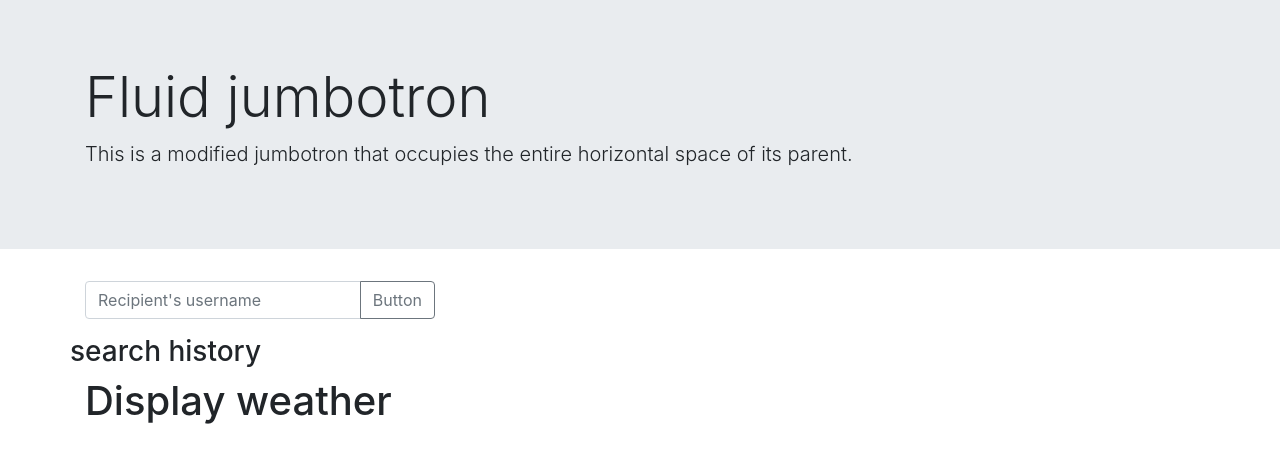
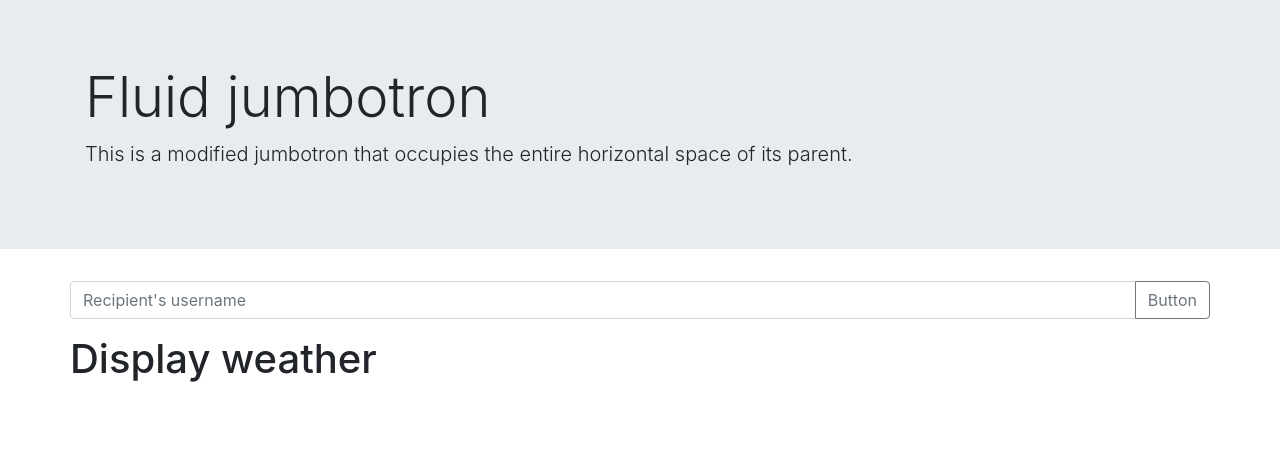
Before and after one commit to LSMarch/weather_dash, a plain HTML site: page index.html in a window 1280 px wide. Drawn offline with nearby package versions, Linux system fonts and the light colour scheme.

Commit message:
wireframing

```diff
--- a/index.html
+++ b/index.html
@@ -19,23 +19,27 @@
         </div>
     </header>
     <main class="container">
-        <section>
-            <section class="row flex-column">
-            <div class="input-group mb-3 col-4">
+        <section class="row">
+            <div class="input-group mb-3">
                 <input type="text" class="form-control" placeholder="Recipient's username" aria-label="Recipient's username" aria-describedby="button-addon2">
-                    <div class="input-group-append">
-                <button class="btn btn-outline-secondary" type="submit" id="button-addon2">Button</button>
+                <div class="input-group-append">
+                    <button class="btn btn-outline-secondary" type="submit" id="button-addon2">Button</button>
                 </div>
             </div>
             <div>
+                <h1>Display weather</h1>
+            </div>
+            <!-- <div>
                 <h3>search history</h3>
-            </div>
+                <p>adding to see what happesn</p>
+                <p>Lorem ipsum dolor sit, amet consectetur adipisicing elit. Tenetur quae, minus harum dignissimos ex numquam reiciendis natus tempora iusto obcaecati fugiat et nobis illum. Autem quos ipsa numquam dignissimos quia.</p>
+            </div> -->
             </section>
         </section>
         <section class="row col-6">
-            <div>
+            <!-- <div>
                 <h1>Display weather</h1>
-            </div>
+            </div> -->
         </section>
     </main>
 
```
